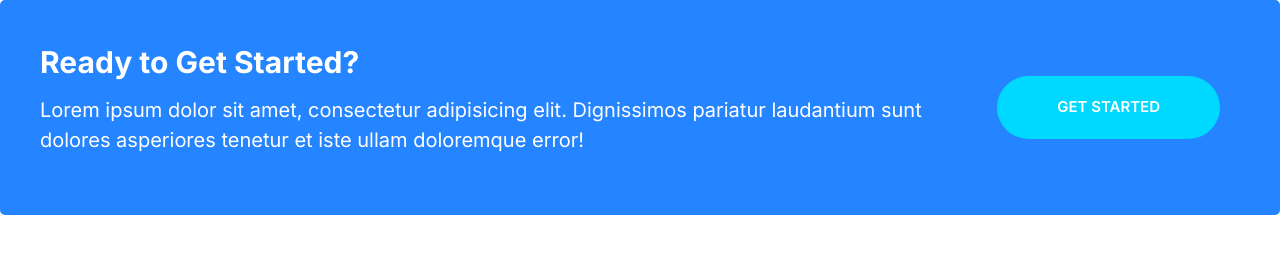
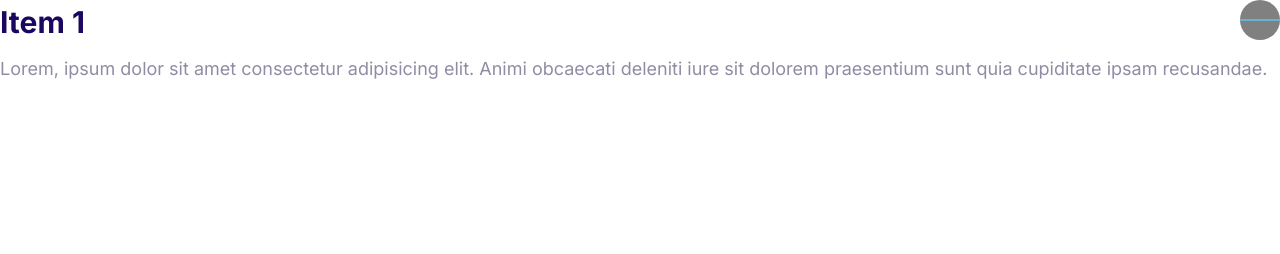
Before and after one commit to ZaneButcher/Moshify, a plain HTML site: page index.html in a window 1280 px wide. Drawn offline with Linux system fonts and the light colour scheme.

Commit message:
Frame of Collapsible done with some js.

```diff
--- a/CSS/styles.css
+++ b/CSS/styles.css
@@ -178,6 +178,7 @@
 
 .icon--small {
     width: 30px;
+    height: 30px;
 }
 
 .icon--primary {
@@ -187,6 +188,7 @@
 .icon--white {
     fill:#fff
 }
+
 
 .icon-container {
     background: #f3f9fa;
@@ -558,3 +560,39 @@
 }
 
 /* Collapsibles */
+
+.collapsible__header {
+    display: flex;
+    justify-content: space-between;
+}
+
+.collapsible__heading {
+    margin-top: 0;
+    font-size: 3rem;
+}
+
+.collapsible .icon {
+    background: grey;
+    border-radius: 100%;
+}
+
+.collapisble__line {
+    transform: rotate(-90deg);
+    transition: transform 0.3s;
+}
+
+.collapsible__content {
+    max-height: 0;
+    overflow: hidden;
+    transition: max-height 0.5s;
+    opacity: 0;
+}
+
+.collapsible--expanded .collapisble__line {
+    transform: rotate(0);
+}
+
+.collapsible--expanded .collapsible__content {
+    max-height: 100vh;
+    opacity: 1;
+}
--- a/index.html
+++ b/index.html
@@ -15,16 +15,20 @@
     <link rel="stylesheet" href="CSS/normalize-css.css" />
   </head>
 
-
   <body>
-    <div class="callout callout--primary">
-      <div class="grid grid--1x2">
-        <div class="callout__content">
-          <h2 class="callout__heading">Ready to Get Started?</h2>
-          <p class="callout--text">Lorem ipsum dolor sit amet, consectetur adipisicing elit. Dignissimos pariatur laudantium sunt dolores asperiores tenetur et iste ullam doloremque error!</p>
-        </div>
-        <a href="#" class="btn btn--secondary btn--stretched ">Get Started</a>
+    <div class="collapsible collapsible--expanded">
+      <header class="collapsible__header">
+        <h2 class="collapsible__heading">Item 1</h2>
+        <svg class="icon icon--primary collapisble__line">
+          <use xlink:href="images/sprite.svg#line"></use>
+        </svg>
+      </header>
+      <div class="collapsible__content">
+        Lorem, ipsum dolor sit amet consectetur adipisicing elit. Animi
+        obcaecati deleniti iure sit dolorem praesentium sunt quia cupiditate
+        ipsam recusandae.
       </div>
     </div>
+    <script src="main.js"></script>
   </body>
 </html>
--- /dev/null
+++ b/main.js
@@ -0,0 +1,6 @@
+const collapsibles = document.querySelectorAll(".collapsible");
+collapsibles.forEach((item) =>
+  item.addEventListener("click", function () {
+    this.classList.toggle("collapsible--expanded");
+  })
+);
```
Also changed, not shown: components/collapsible.html (added, +15 -0 lines), images/chevron.svg (added).
